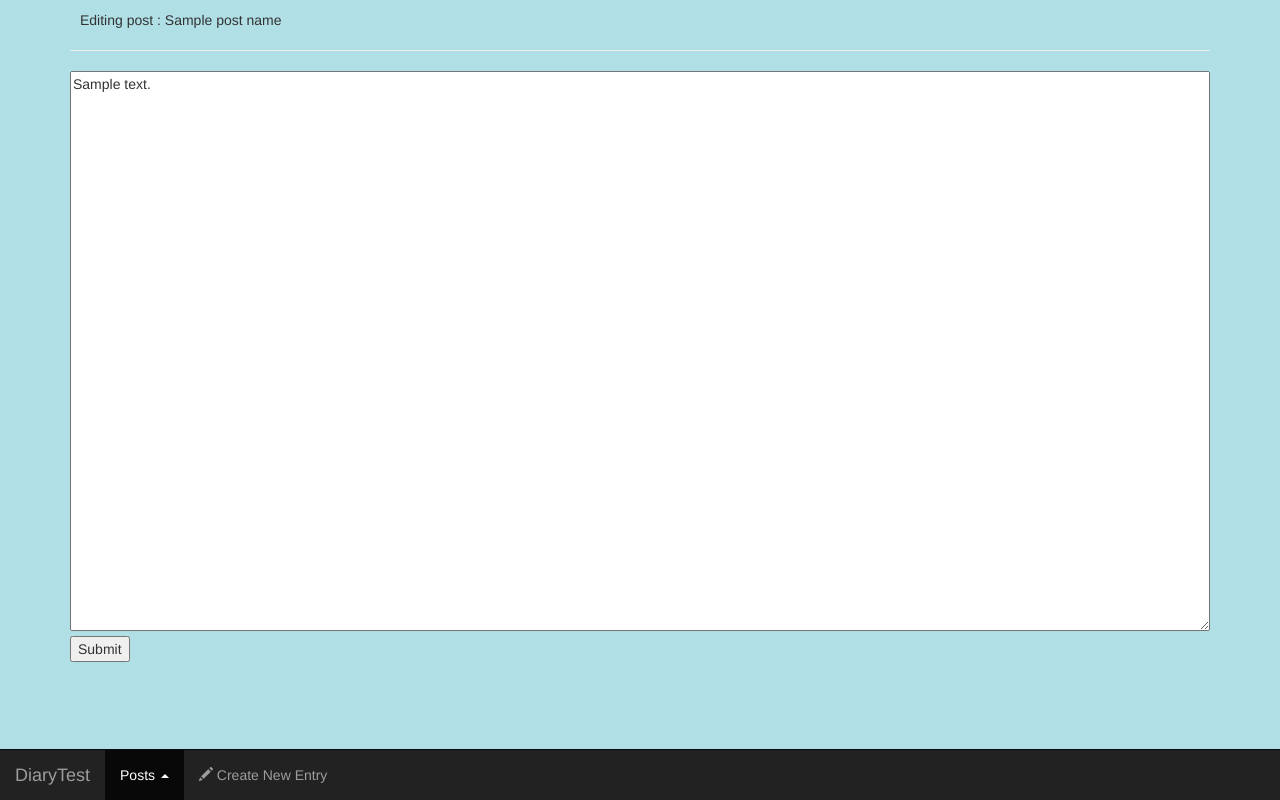
After one commit to artemisfowl/basicblog, a Flask app: template app/templates/edit_post.html in a window 1280 px wide. The commit adds this page. Run offline with Flask 3, Linux system fonts and the light colour scheme; the template is opened without the code that fills it: most values are stand-ins (such as "Sample title", 1, 10 or a date in 2020); some libraries are stand-ins or nearby versions.

Commit message:
Added capacity for editing posts

```diff
--- a/app/routes.py
+++ b/app/routes.py
@@ -63,3 +63,28 @@ def new_post():
 
 	return render_template("index.html", posts=list(posts.dfiles.values()), recent_content=rcontent,
 						post_name=list(posts.dfiles.keys())[0] if len(posts.dfiles) > 0 else None)
+
+@application.route("/editpost", methods=["POST"])
+def edit_post():
+	global posts
+	post_filepath = posts.dfiles[request.form.get('postname')]
+	with open(post_filepath, "w") as postfile:
+		postfile.write(request.form['postcontent'])
+
+	rcontent = ""
+	if len(posts.dfiles) > 0:
+		with open(posts.dfiles[request.form.get('postname')]) as rfile:
+			rcontent = rfile.readlines()
+			rcontent = [line.strip() for line in rcontent]
+	return render_template("post.html", page_content=rcontent, posts=list(posts.dfiles.values()),
+						post_name=request.form.get('postname'))
+
+@application.route("/edit")
+def edit():
+	global posts
+	rcontent = ""
+	with open(posts.dfiles[request.args.get('name')], "r") as efile:
+		rcontent = efile.readlines()
+		rcontent = [line for line in rcontent if len(line) > 0]
+	return render_template("edit_post.html", page_content=''.join(rcontent), posts=list(posts.dfiles.values()),
+			post_name=request.args.get('name'))
--- a/app/static/css/base.css
+++ b/app/static/css/base.css
@@ -7,3 +7,26 @@
 	margin-top: 10px;
 	margin-left: 10px;
 }
+
+.container-horizontal {
+	width:100%;
+	height:100vh;
+}
+
+.left-container, .mid-container, .right-container {
+	display: inline-block;
+	*display: inline;
+	zoom: 1;
+	vertical-align: left;
+}
+
+.left-element {
+	width: 10%;
+}
+.mid-element {
+	width: 10%;
+}
+
+.right-element {
+	width: 10%;
+}
--- /dev/null
+++ b/app/templates/edit_post.html
@@ -0,0 +1,30 @@
+{% extends 'base.html' %}
+
+{% block pages %}
+<!-- here a loop is required to check the number of posts done -->
+	<!--
+		<ul class="dropdown-menu">
+			<li><a href="#">Page 1-1</a></li>
+		</ul>
+	-->
+	<ul class="dropdown-menu">
+		{% for post in posts %}
+				<li><a href="/post?name={{ post[post.rindex('/')+1:post.rindex('.')] }}">{{ post[post.rindex('/')+1:] }}</a></li>
+		{% endfor %}
+	</ul>
+{% endblock %}
+
+{% block content %}
+	<div>
+		<p class="paragraph-attributes">Editing post : {{ post_name }}</p>
+	</div>
+	<hr />
+	<form action="/editpost" method="post">
+		<div>
+			<textarea style="width:100%; height:70vh" name="postcontent">{{ page_content }}</textarea>
+			<textarea name="postname" hidden>{{ post_name }}</textarea>
+			<br />
+			<input type="submit" value="Submit">
+		</div>
+	</form>
+{% endblock %}
--- a/run.py
+++ b/run.py
@@ -7,7 +7,7 @@ from app import application
 # fixme: add the code for setting up the right page to the user
 
 def main():
-	application.run(host="0.0.0.0", debug=True)
+	application.run(host="0.0.0.0", use_reloader=True)
 	return 0
 
 if __name__ == "__main__":
```
Also changed, not shown: app/templates/post.html (+3 -6 lines).
